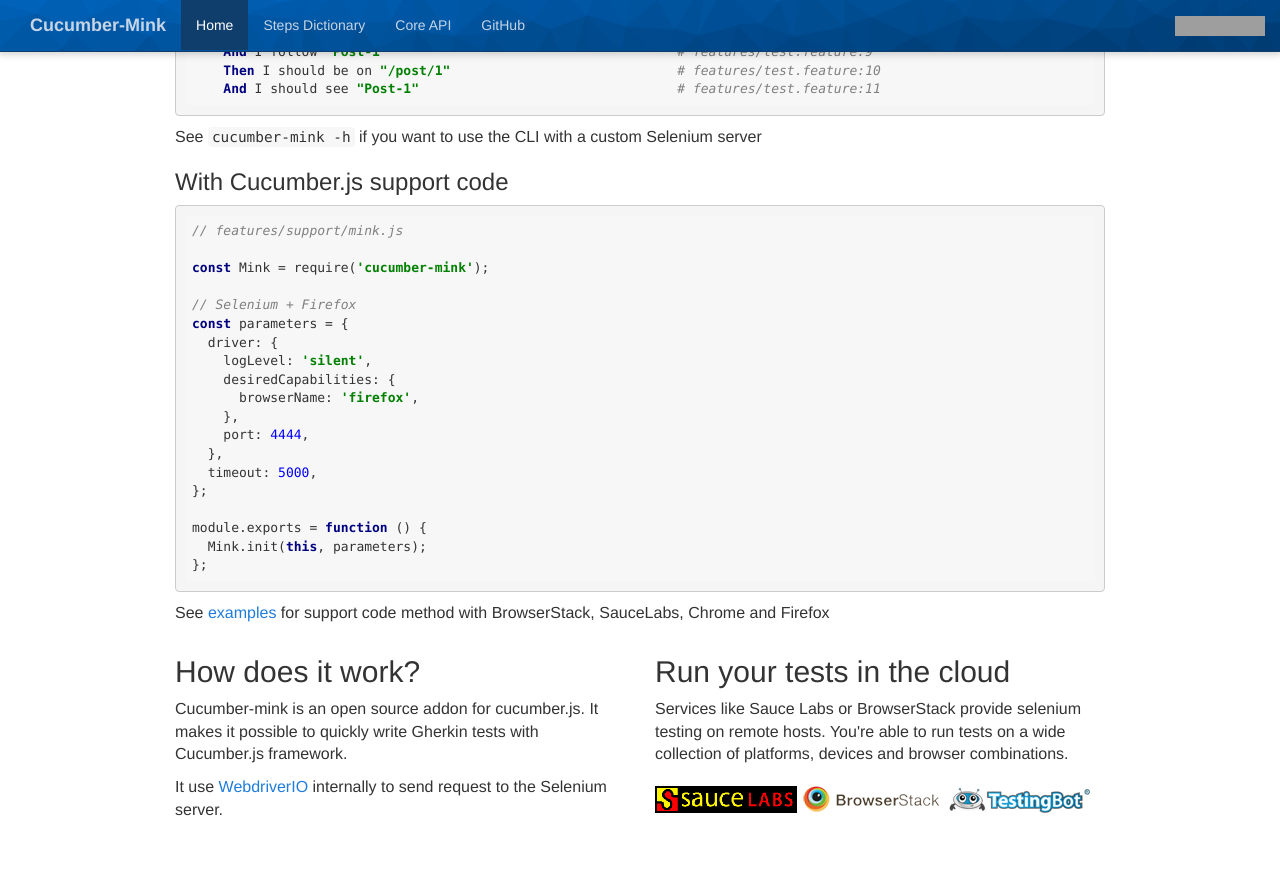
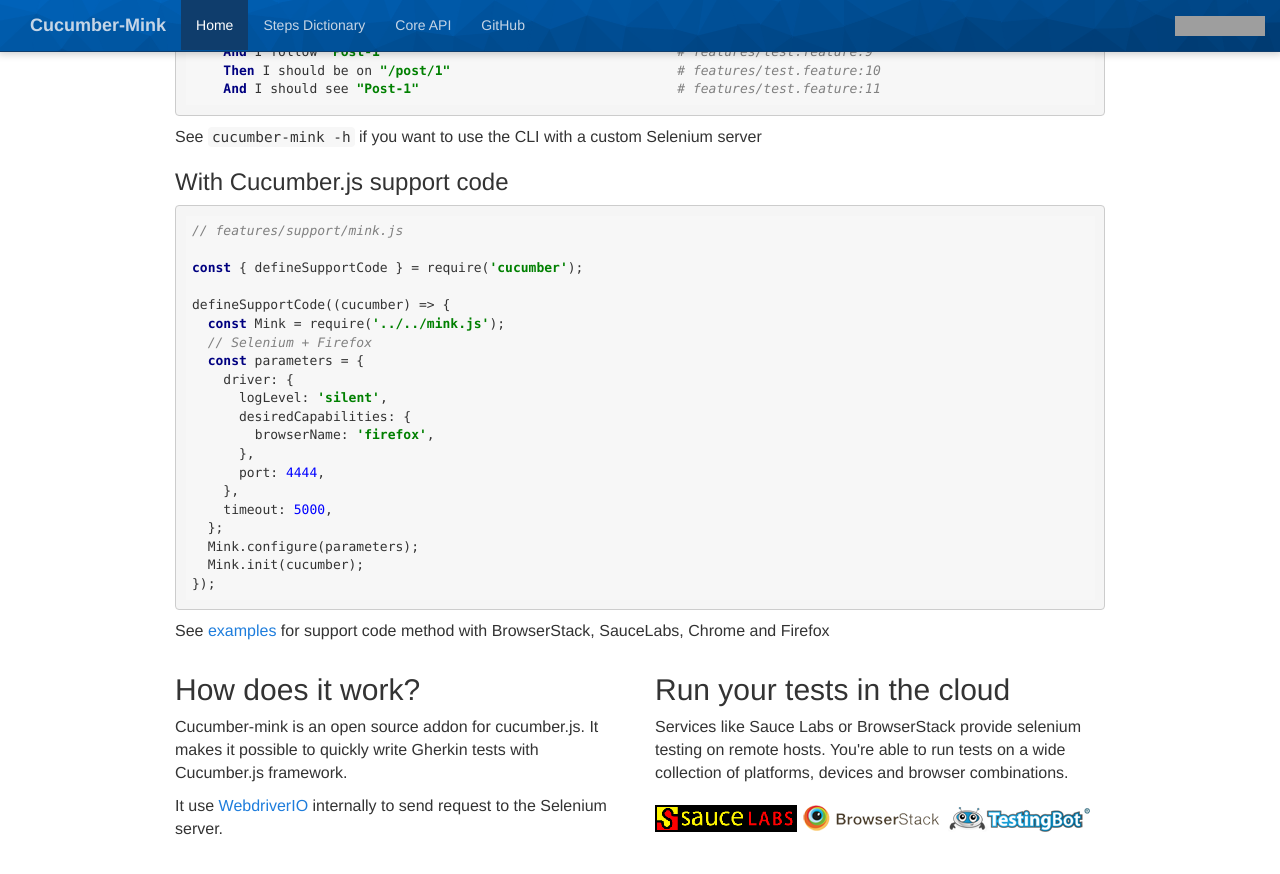
Before and after one commit to arnaud-dezandee/cucumber-mink, a Jekyll site: the page built from index.html, in a window 1280 px wide and 900 px high, scrolled down 1195 px. Shown: the top 874 px of the window. Built offline with Jekyll 4.4.1, drawn with Linux system fonts in a browser that asks for light colours; nearby versions of some CDN libraries; grey boxes are pictures that could not be loaded.

Commit message:
New support code

```diff
--- a/_data/home.yaml
+++ b/_data/home.yaml
@@ -41,20 +41,21 @@
 support_code: |
   // features/support/mink.js
 
-  const Mink = require('cucumber-mink');
+  const { defineSupportCode } = require('cucumber');
 
-  // Selenium + Firefox
-  const parameters = {
-    driver: {
-      logLevel: 'silent',
-      desiredCapabilities: {
-        browserName: 'firefox',
+  defineSupportCode((cucumber) => {
+    const Mink = require('../../mink.js');
+    // Selenium + Firefox
+    const parameters = {
+      driver: {
+        logLevel: 'silent',
+        desiredCapabilities: {
+          browserName: 'firefox',
+        },
+        port: 4444,
       },
-      port: 4444,
-    },
-    timeout: 5000,
-  };
-
-  module.exports = function () {
-    Mink.init(this, parameters);
-  };
+      timeout: 5000,
+    };
+    Mink.configure(parameters);
+    Mink.init(cucumber);
+  });
```
